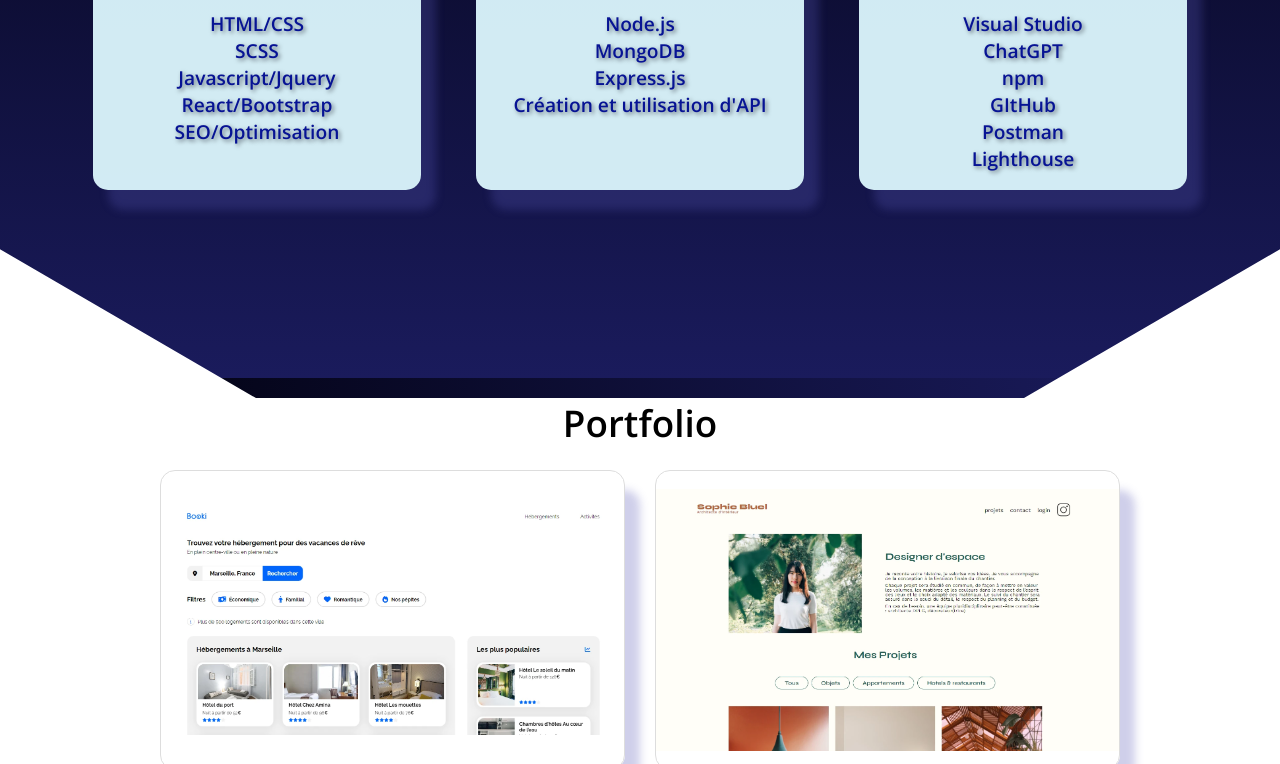
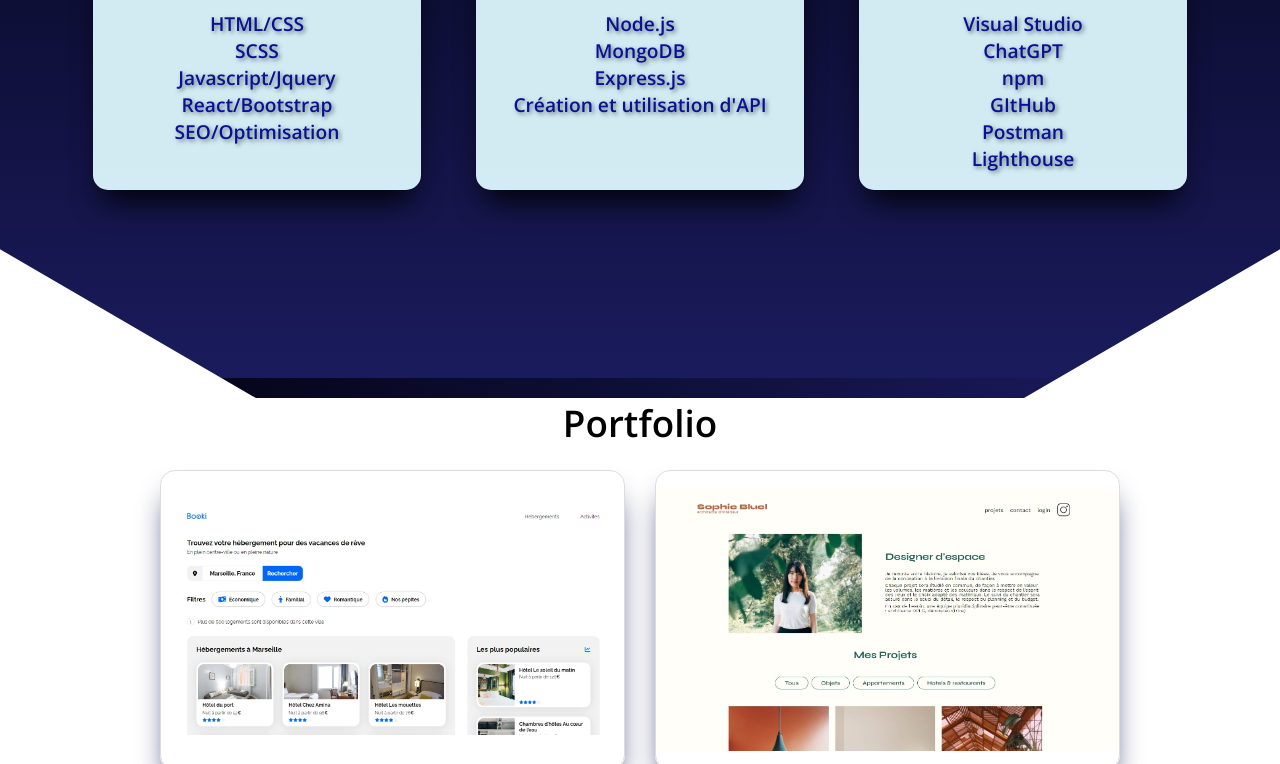
Before and after one commit to JonathBru/Portfolio-Dev-Web---Full-Stack, a website: page index.html in a window 1280 px wide. Shown: the part 1554-2318 px from the top of the page. Drawn offline with nearby package versions, Linux system fonts and the light colour scheme.

Commit message:
modified box-shadows

```diff
--- a/styles/pages/_body.scss
+++ b/styles/pages/_body.scss
@@ -29,7 +29,7 @@
     flex-direction: column;
 	background-color: $bg-soft-blue;
 	width: 30%;
-	box-shadow: 15px 20px 8px 0 rgba(88, 88, 183, 0.288);
+	box-shadow: rgb(0, 1, 6) 0px 20px 30px -10px;
 	border-radius: 15px;
 	text-align: center;
     align-items: center;
--- a/styles/pages/_portfolio.scss
+++ b/styles/pages/_portfolio.scss
@@ -24,7 +24,7 @@
     max-width: 600px;
     height: 300px;
     border: 1px solid #ddd;
-    box-shadow: 15px 20px 8px 0 rgba(88, 88, 183, 0.288);
+    box-shadow: $dark-blue 0px 20px 30px -10px;
 	border-radius: 15px;
     transition: transform 0.3s ease-in-out;
     cursor: pointer;
```
Also changed, not shown: styles.css.
